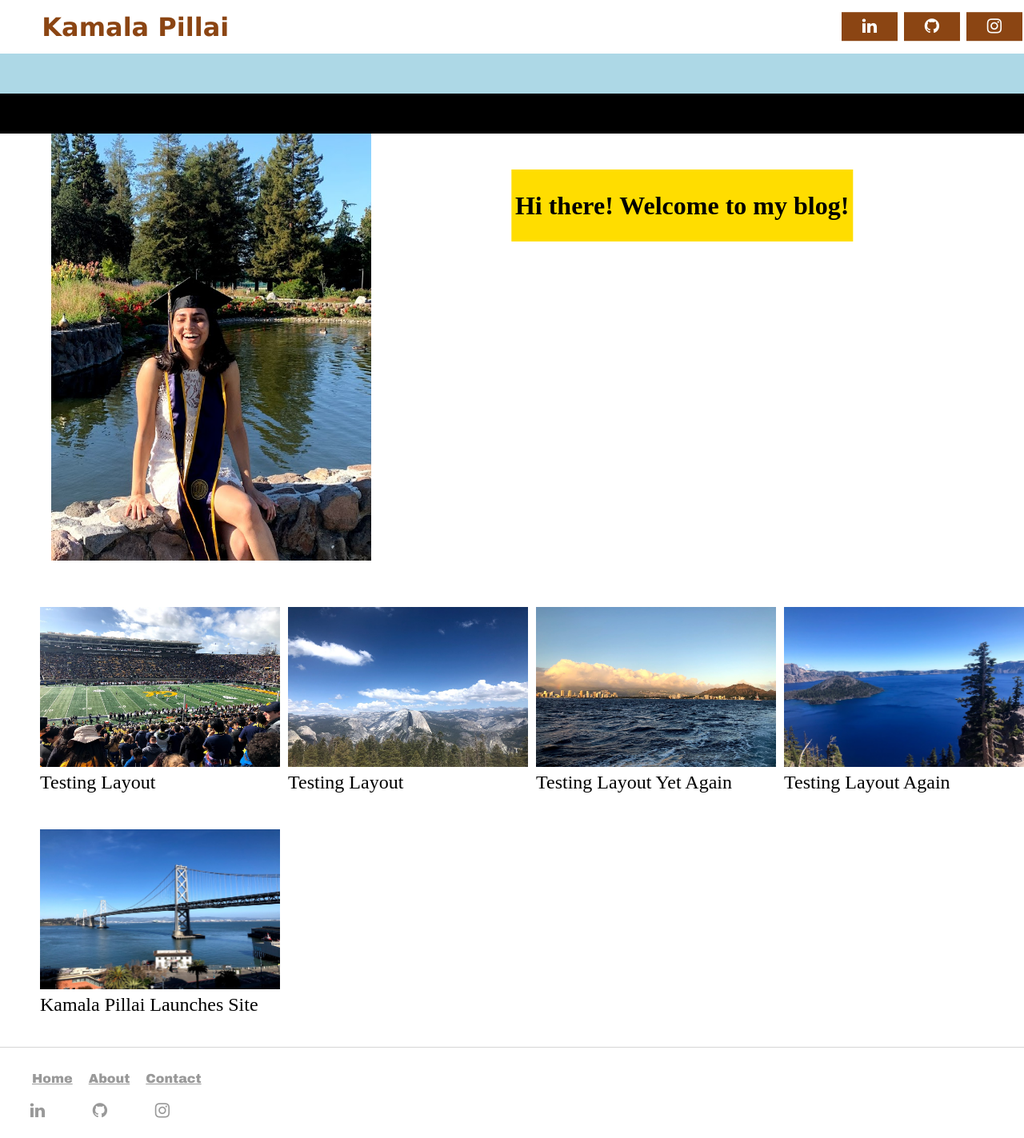
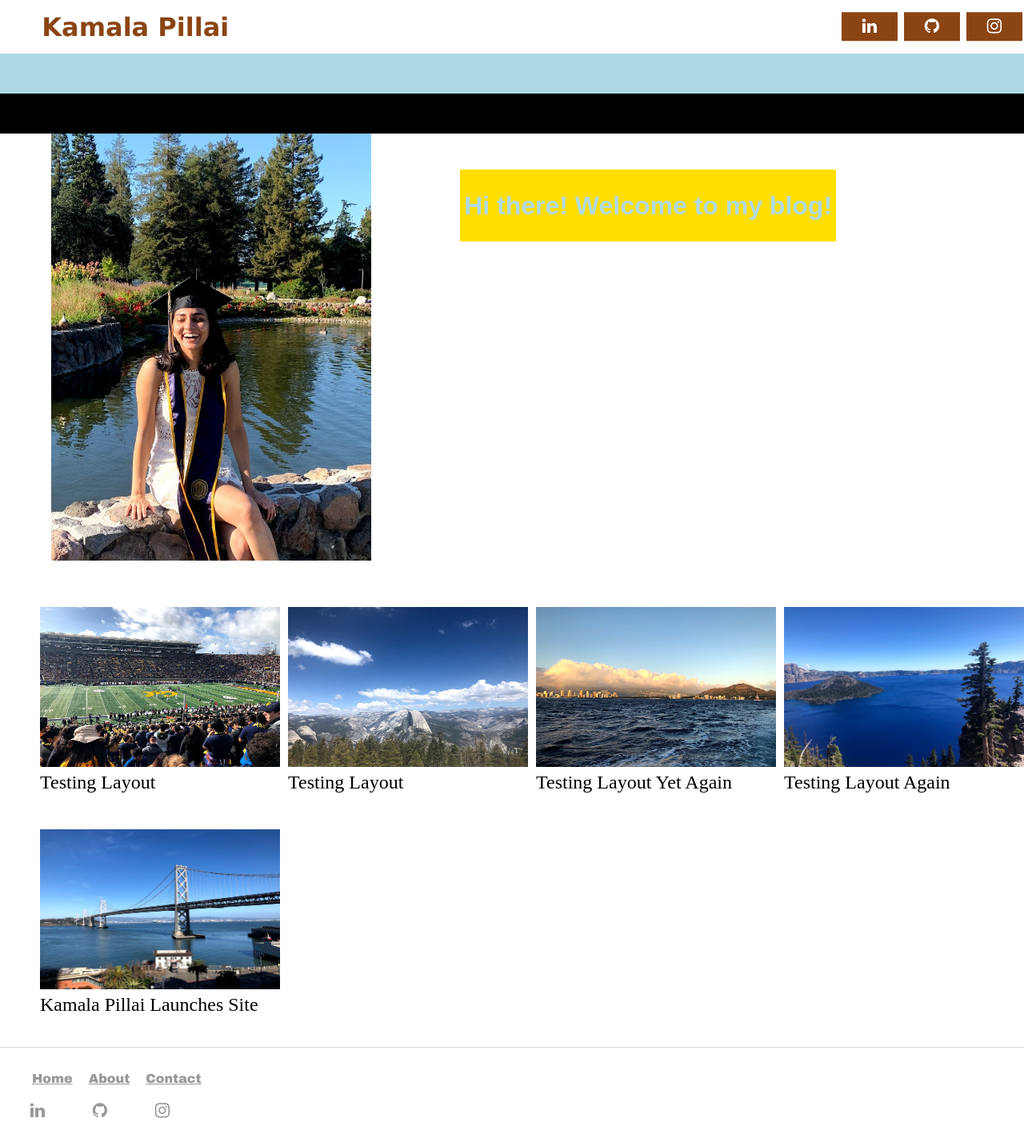
Before and after one commit to kpill/kpill.github.io, a Jekyll site: the page built from index.html, in a window 1280 px wide. Shown: the whole page at 80% size. Built offline with Jekyll 4.4.1, drawn with Linux system fonts in a browser that asks for light colours.

Commit message:
Update index.html

```diff
--- a/index.html
+++ b/index.html
@@ -9,7 +9,7 @@ title: Kamala Pillai's Blog
 <img src="/images/about3.jpg" width="400" style="margin-left: 5%">
 
 <div class = "yellow-box">
-<h1>Hi there! Welcome to my blog!</h1>
+<h1 class="welcome-text">Hi there! Welcome to my blog!</h1>
 </div>
 
 
```
